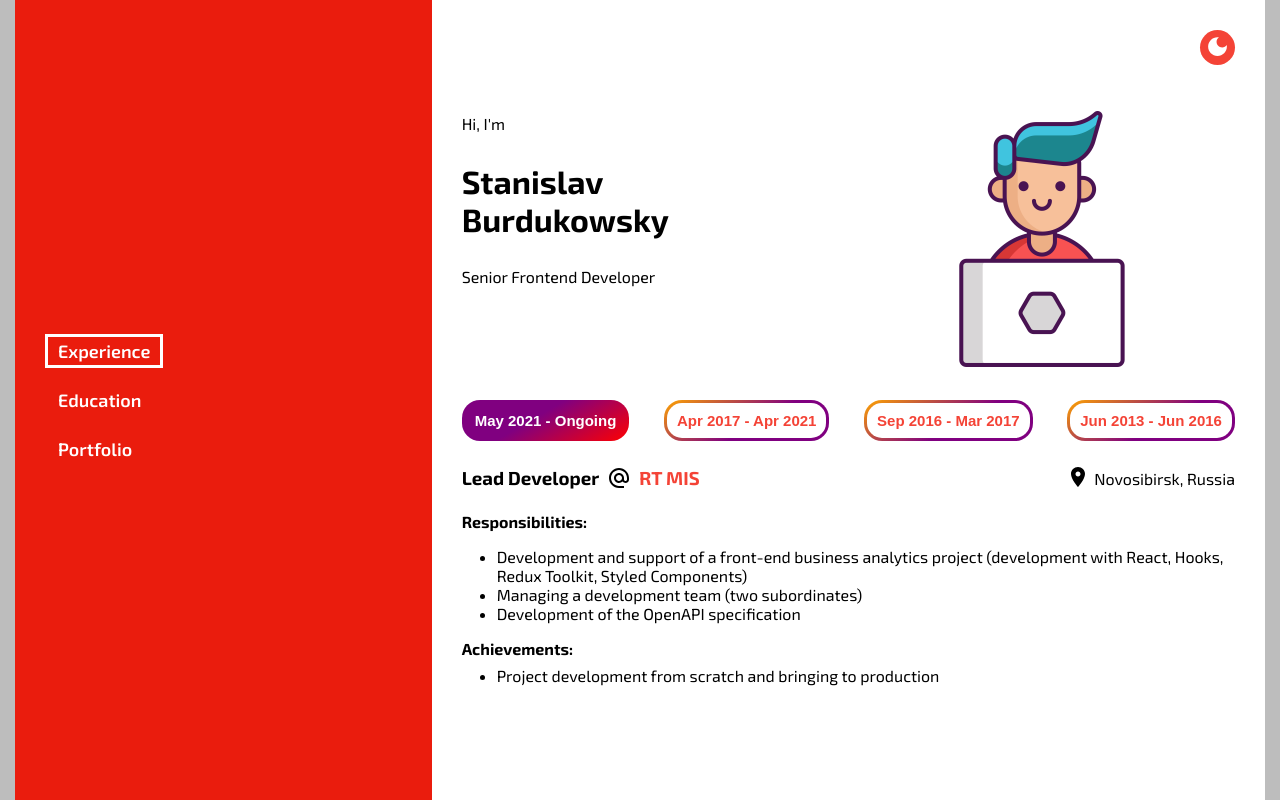
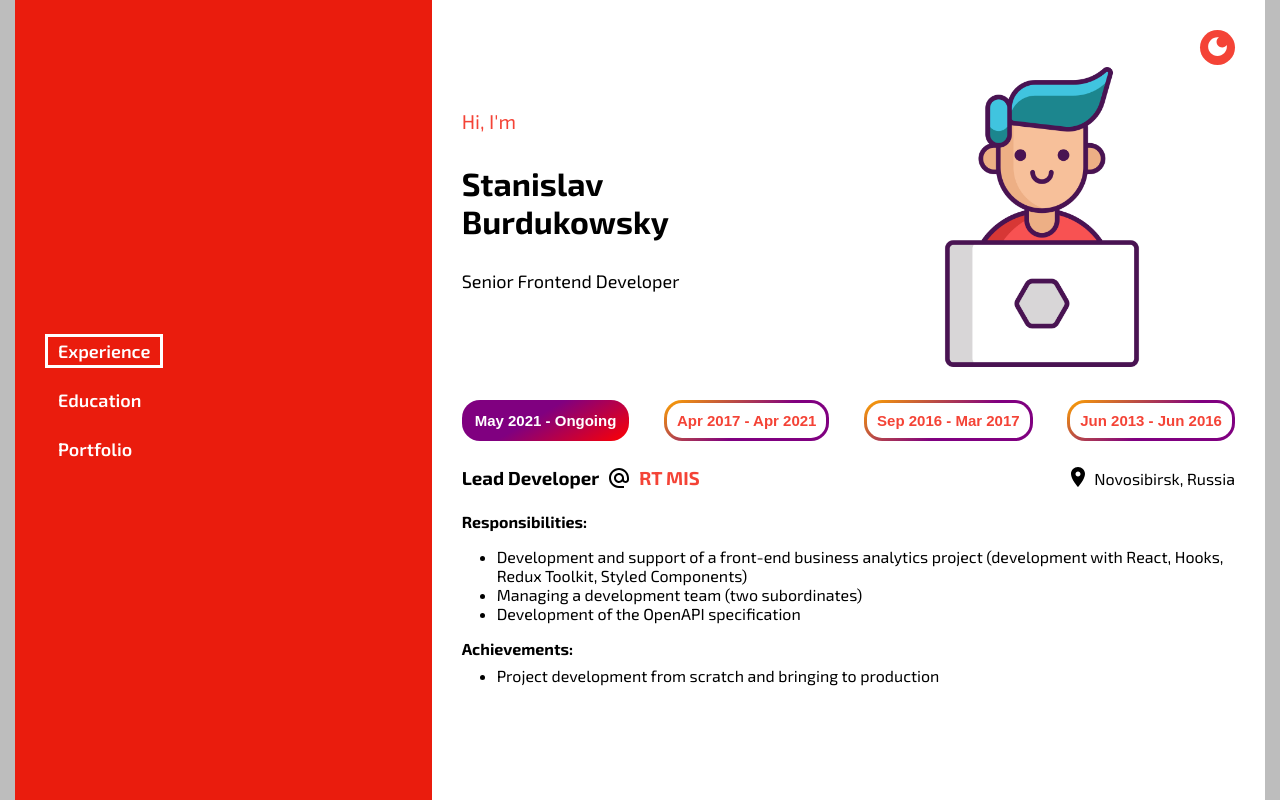
Before and after one commit to burdukowsky/burdukowsky.github.io, a React (Create React App) app: page / in a window 1280 px wide. Built offline with nearby package versions, Linux system fonts and the light colour scheme.

Commit message:
update header

```diff
--- /dev/null
+++ b/src/app/components/text/Text.tsx
@@ -0,0 +1,44 @@
+import React, { createElement, CSSProperties } from 'react';
+import { Property } from 'csstype';
+
+import { FCC } from 'app/utils/utility-types';
+
+type TextColor =
+  | 'primary'
+  | 'primary-dark'
+  | 'primary-light'
+  | 'background'
+  | 'surface';
+
+interface Props {
+  as?: keyof React.JSX.IntrinsicElements;
+  color?: TextColor;
+  size?: Property.FontSize;
+  weight?: Property.FontWeight;
+  className?: string;
+  style?: CSSProperties;
+}
+
+export const AppText: FCC<Props> = ({
+  as = 'span',
+  color,
+  size,
+  weight,
+  className,
+  style,
+  children,
+}) => {
+  return createElement(
+    as,
+    {
+      className,
+      style: {
+        color: `var(--${color})`,
+        fontSize: size,
+        fontWeight: weight,
+        ...style,
+      },
+    },
+    children,
+  );
+};
--- a/src/app/layout/header/Header.tsx
+++ b/src/app/layout/header/Header.tsx
@@ -23,7 +23,7 @@ export const Header: FC = () => {
         childrenStyle={[{ alignSelf: 'end' }, { alignSelf: 'center' }]}
       >
         <ThemeSwitcher />
-        {!mobile && <img src='img/coder.png' alt='Me' width='256px' />}
+        {!mobile && <img src='img/coder.png' alt='Me' width='300px' />}
       </Space>
     </Space>
   );
--- a/src/app/layout/header/components/hello/Hello.tsx
+++ b/src/app/layout/header/components/hello/Hello.tsx
@@ -1,17 +1,22 @@
 import { FC } from 'react';
 
 import { Space } from 'app/components/space/Space';
+import { AppText } from 'app/components/text/Text';
 
 export const Hello: FC = () => {
   return (
     <Space direction='column' height='100%' justifyContent='center'>
-      <p>Hi, I'm</p>
+      <AppText as='p' color='primary' size='20px'>
+        Hi, I'm
+      </AppText>
       <h1>
         Stanislav
         <br />
         Burdukowsky
       </h1>
-      <p>Senior Frontend Developer</p>
+      <AppText as='p' size='18px'>
+        Senior Frontend Developer
+      </AppText>
     </Space>
   );
 };
```
